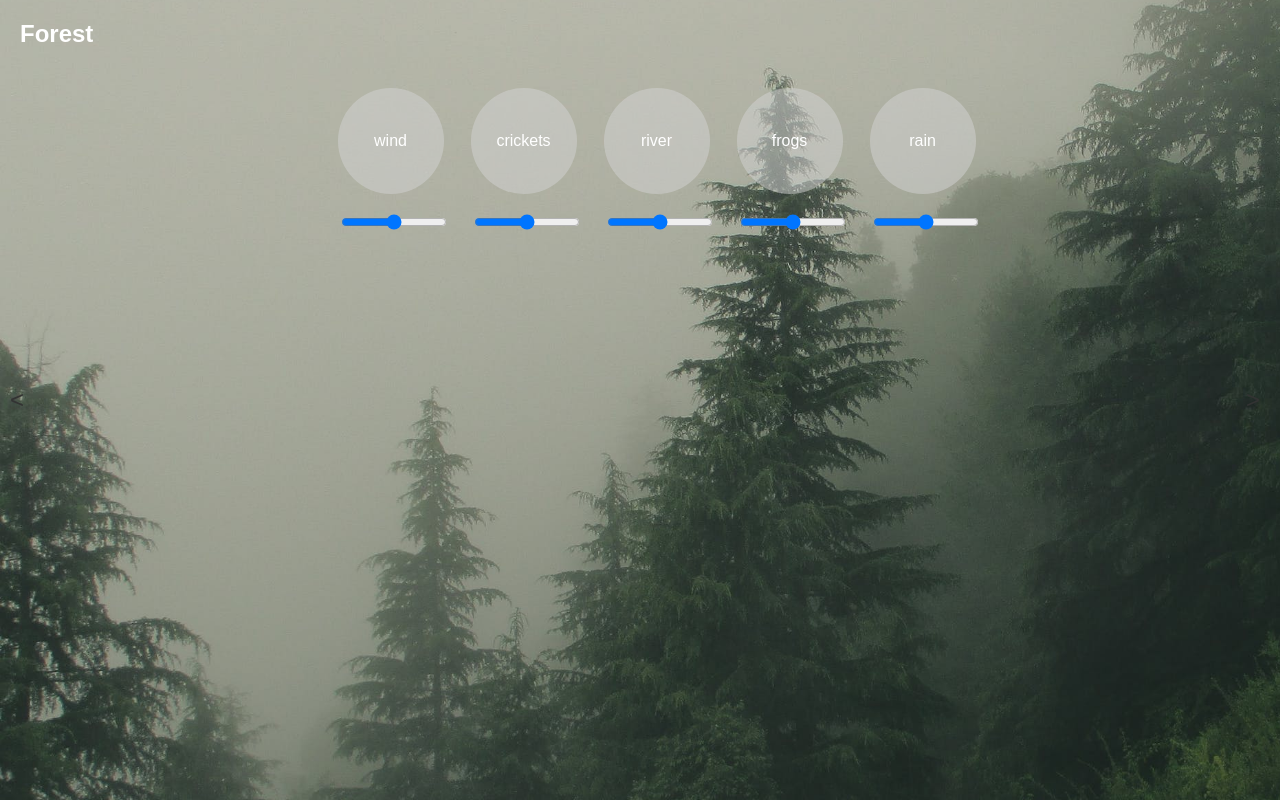
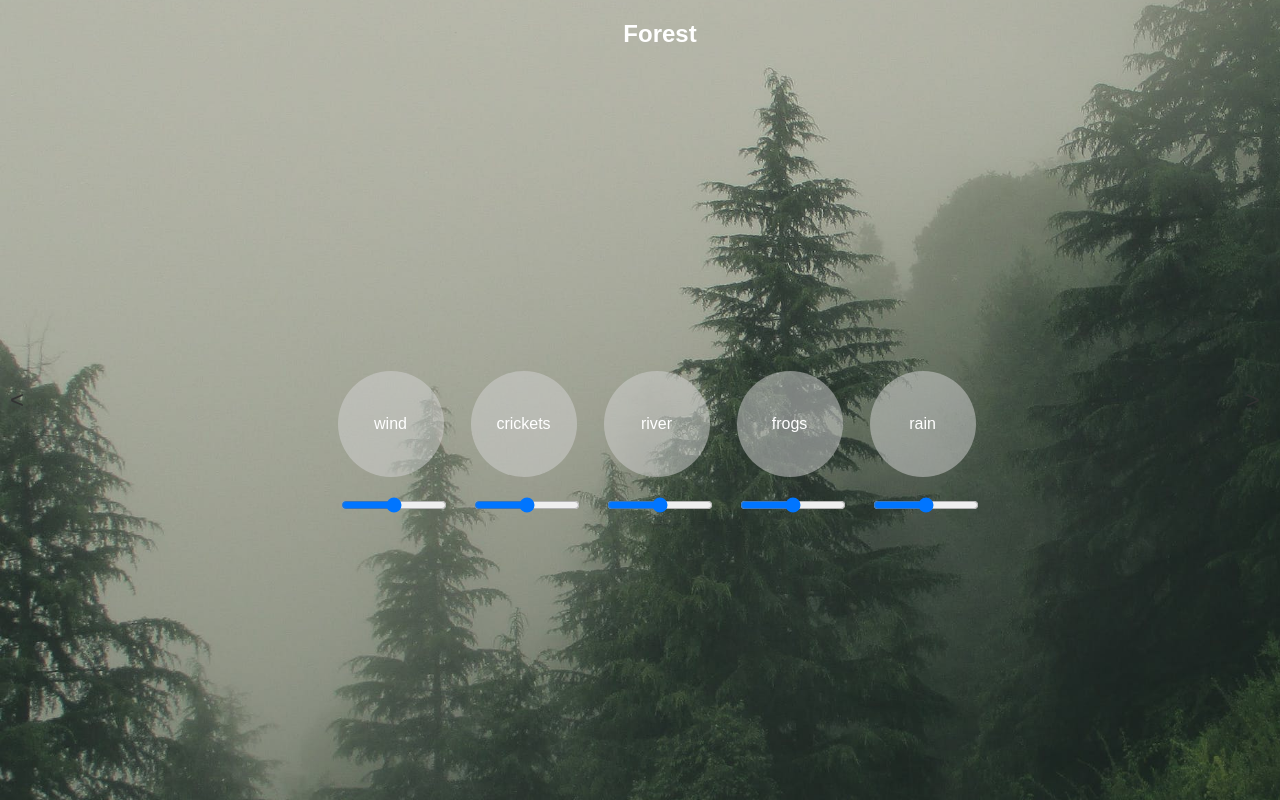
Before and after one commit to sealedhermit/peacefulsleep, a React (Create React App) app: page / in a window 1280 px wide. Built offline with nearby package versions, Linux system fonts and the light colour scheme.

Commit message:
fix pane size agai2n

```diff
--- a/src/Pane.js
+++ b/src/Pane.js
@@ -55,7 +55,7 @@ const Pane = ({ title }) => {
     display: 'flex',
     flexDirection: 'column',
     justifyContent: 'flex-start',
-    alignItems: 'flex-start',
+    alignItems: 'center',
     scrollSnapAlign: 'start',
     flexShrink: 0,
     padding: '20px',
@@ -67,20 +67,14 @@ const Pane = ({ title }) => {
     textAlign: 'center',
   };
 
-  const titleStyle = {
-    fontSize: '24px',
-    fontWeight: 'bold',
-    margin: 0,
-    marginBottom: '10px',
-  };
-
   const tileContainerStyle = {
     display: 'flex',
     justifyContent: 'center',
-    alignItems: 'flex-start',
+    alignItems: 'center',
     flexWrap: 'wrap',
     padding: '20px',
-    width: 'calc(100vw - 40px)', // Adjust the width to fit the entire content without scrolling
+    width: '100%', // Set the width to fill the entire pane
+    height: '100%', // Set the height to fill the entire pane
   };
 
   const tileStyle = {
@@ -117,7 +111,7 @@ const Pane = ({ title }) => {
   return (
     <div style={{ display: 'flex', justifyContent: 'center' }}>
       <div style={paneStyle}>
-        <h2 style={titleStyle}>{title}</h2>
+        <h2 style={{ fontSize: '24px', fontWeight: 'bold', margin: 0, marginBottom: '10px' }}>{title}</h2>
         <div style={tileContainerStyle}>
           {tiles[title].map((sound, index) => (
             <div key={index}>
```
